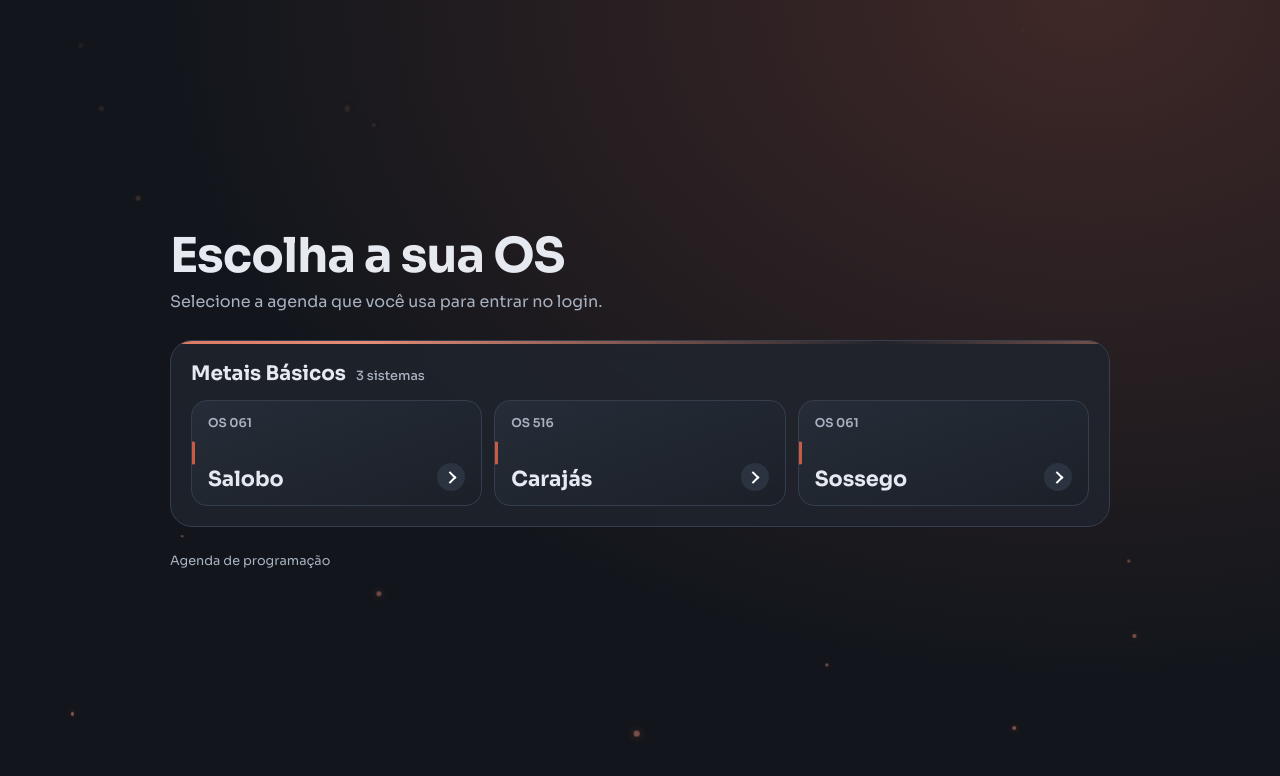
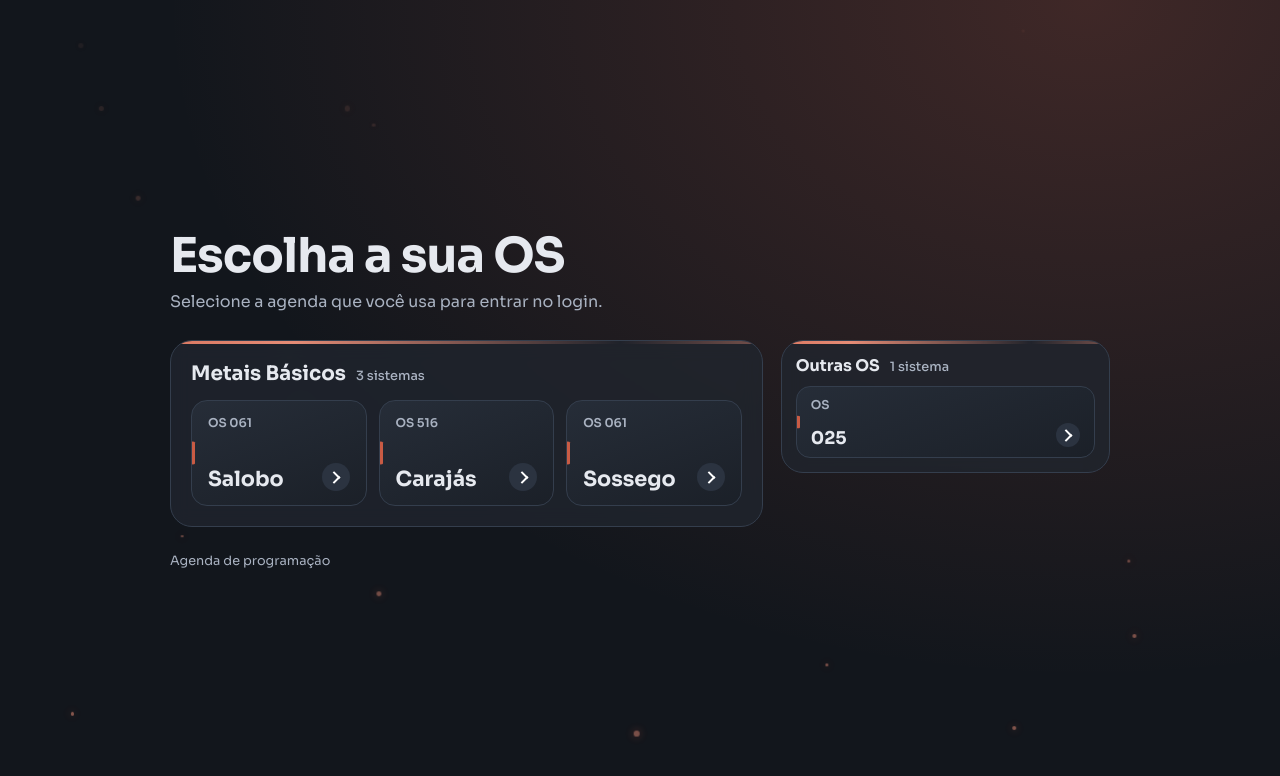
Before and after one commit to dyegomorais-arch/portaldeos, a plain HTML site: page index.html in a window 1280 px wide. Drawn offline with Linux system fonts and the light colour scheme.

Commit message:
Add files via upload

```diff
--- a/script.js
+++ b/script.js
@@ -5,6 +5,9 @@ const GRUPOS=[
     {os:'061',local:'Salobo',url:'https://dyegomorais-arch.github.io/agendamentos-061/'},
     {os:'516',local:'Carajás',url:'https://dyegomorais-arch.github.io/AGENDAMENTOS---516/index.html'},
     {os:'061',local:'Sossego',url:'https://dyegomorais-arch.github.io/agendamentos-061-sossego/'}
+  ]},
+  {titulo:'Outras OS',pequeno:true,itens:[
+    {os:'025',local:'',url:'https://dyegomorais-arch.github.io/agendamentos-025/index.html'}
   ]}
 ];
 const CH='agendamento_portal_ultima';
@@ -12,7 +15,7 @@ let ultima=null;try{ultima=localStorage.getItem(CH)}catch(e){}
 const el=(t,c,x)=>{const e=document.createElement(t);if(c)e.className=c;if(x)e.textContent=x;return e};
 const box=document.getElementById('grupos');
 GRUPOS.forEach((g,gi)=>{
-  const p=el('section','painel');p.style.setProperty('--g',gi);
+  const p=el('section','painel'+(g.pequeno?' mini':''));p.style.setProperty('--g',gi);
   const h=el('h2','',g.titulo);h.append(el('small','',g.itens.length+(g.itens.length>1?' sistemas':' sistema')));
   const cards=el('div','cards');
   g.itens.forEach(s=>{
--- a/style.css
+++ b/style.css
@@ -11,7 +11,7 @@ main{position:relative;width:min(100%,940px)}
 h1{font-size:clamp(2rem,6vw,3rem);font-weight:700;letter-spacing:-.02em;line-height:1.05}
 .sub{color:var(--gray);margin:10px 0 28px}
 .grupos{display:grid;gap:18px;grid-template-columns:1fr}
-@media(min-width:780px){.grupos{grid-template-columns:1fr;align-items:start}}
+@media(min-width:780px){.grupos{grid-template-columns:1.8fr 1fr;align-items:start}}
 .painel{position:relative;background:rgba(32,38,47,.78);backdrop-filter:blur(10px);-webkit-backdrop-filter:blur(10px);border:1.5px solid var(--line);border-radius:22px;padding:20px;overflow:hidden;animation:entra .7s cubic-bezier(.2,.8,.2,1) both;animation-delay:calc(var(--g)*140ms + 150ms)}
 @keyframes entra{from{opacity:0;transform:translateY(18px)}}
 .painel::before{content:"";position:absolute;left:0;right:0;top:0;height:3px;background:linear-gradient(90deg,transparent,#E58C76 25%,var(--red) 50%,#E58C76 75%,transparent);background-size:220% 100%;animation:brilho 5s ease-in-out infinite}
@@ -39,3 +39,10 @@ h1{font-size:clamp(2rem,6vw,3rem);font-weight:700;letter-spacing:-.02em;line-hei
 .foot{margin-top:26px;color:var(--gray);font-size:.8rem}
 @media(max-width:430px){.cards{grid-template-columns:1fr}.os{min-height:92px}.os .n{font-size:1.6rem}}
 @media(prefers-reduced-motion:reduce){*,*::before,*::after{animation:none!important;transition:none!important}.poeira{display:none}}
+
+.painel.mini{padding:14px}
+.painel.mini h2{font-size:1rem;margin-bottom:10px}
+.painel.mini .cards{grid-template-columns:1fr}
+.painel.mini .os{min-height:72px;padding:10px 14px;gap:8px;border-radius:14px}
+.painel.mini .os .n{font-size:1.1rem}
+.painel.mini .os .go{width:24px;height:24px}
```
